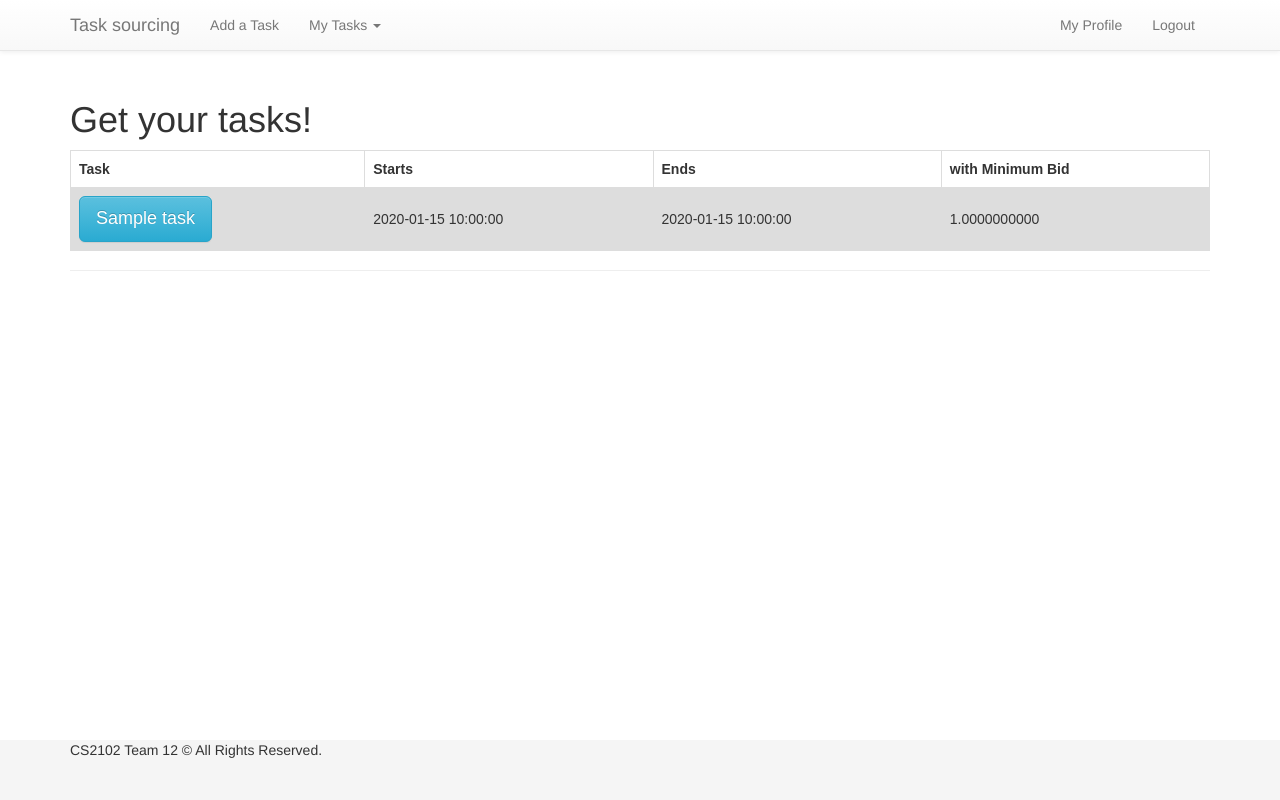
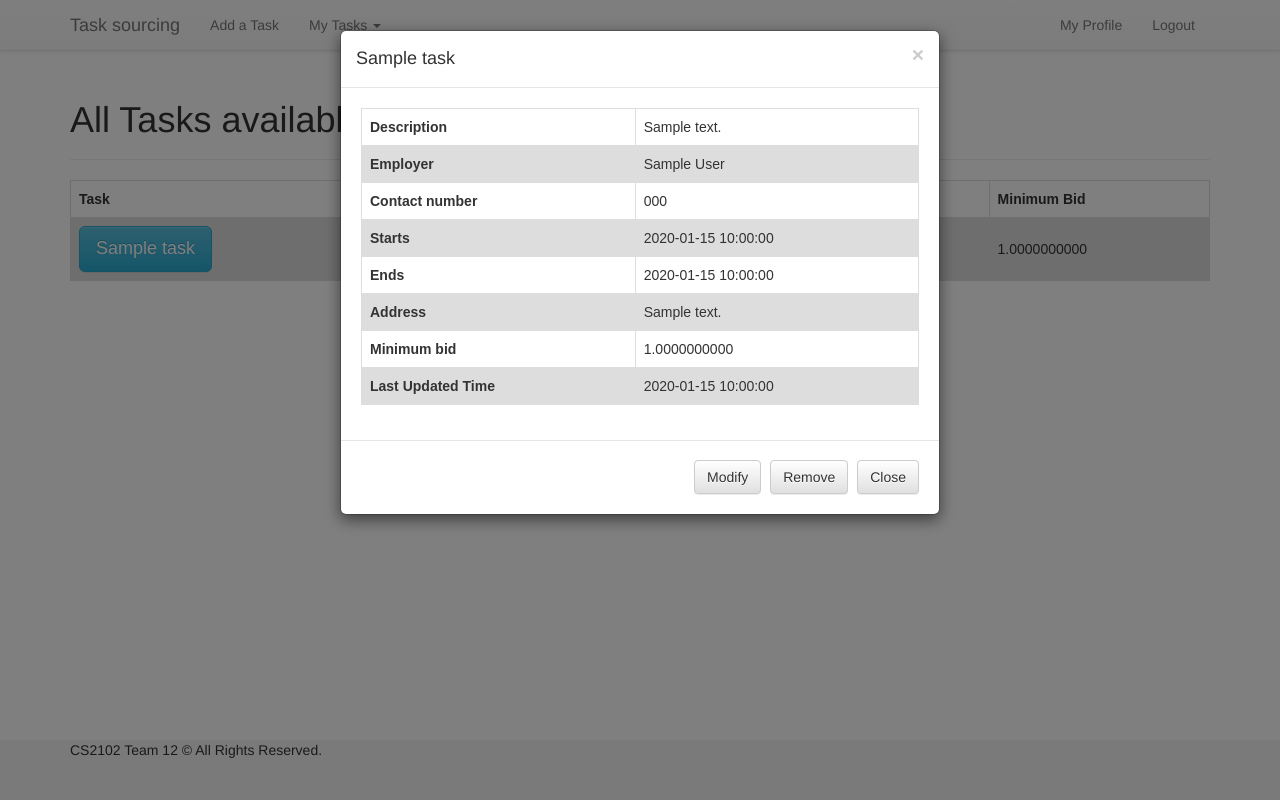
Before and after one commit to software-1234/cs2102_project, a Flask app: page / in a window 1280 px wide, after a click that opens the changed part. Run offline with Flask 2, Linux system fonts and the light colour scheme; a user stored in the database is signed in; tables that the repository leaves empty hold one stand-in row (values such as "Sample post"); some libraries are stand-ins or nearby versions.

Commit message:
Fix bugs with adding and task modal

```diff
--- a/app.py
+++ b/app.py
@@ -66,6 +66,7 @@ def add():
     form = AddForm(request.form)
     if(request.method == "POST"):
         if not (form.validate_on_submit()):
+            print(form.errors)
             flash('Task info is invalid. Try again')
             return render_template('pages/placeholder.add.html', form=form)
         task = Tasks(form.datetime_start.data, form.datetime_end.data, form.address.data, form.title.data, form.description.data, form.min_bid.data, form.datetime_expire.data)
@@ -78,14 +79,14 @@ def add():
 @login_required
 @app.route('/mytasks_employer')
 def mytasks_employer():
-    tasks = Tasks.query.filter_by(employer_user_id=current_user.get_id()).all()
+    tasks = Tasks.query.filter_by(employer_user_id=current_user.get_id()).order_by(Tasks.last_updated.desc()).all()
     role = "employer"
     return render_template('pages/placeholder.mytasks.html', **locals())
 
 @login_required
 @app.route('/mytasks_employee')
 def mytasks_employee():
-    tasks = Tasks.query.filter_by(employee_user_id=current_user.get_id()).all()
+    tasks = Tasks.query.filter_by(employee_user_id=current_user.get_id()).order_by(Tasks.last_updated.desc()).all()
     role = "employee"
     return render_template('pages/placeholder.mytasks.html', **locals())
 
--- a/templates/pages/placeholder.home.html
+++ b/templates/pages/placeholder.home.html
@@ -21,27 +21,89 @@ tr:nth-child(even) {
 
 	<div class="page-header">
 		{% if g.user.is_authenticated %}
-		<h1>Get your tasks! </h1>
-		<p class="form">
+		<h1>All Tasks available</h1>
+	</div>
+	<p class="form">
 			<table id = "t">
 				<tr>
 					<th>Task</th>
 					<th>Starts</th>
 					<th>Ends</th>
-					<th>with Minimum Bid</th>
+					<th>Minimum Bid</th>
 				</tr>
 				{% for task in tasks %}
 					<tr>
-            <td>
-              <a href="#{{task.task_id}}">
-              <button type="button" class="btn btn-info btn-lg" data-toggle="modal" data-target="#{{task.task_id}}">{{task.title}}</button>
-            </td>
+						<td>
+							<a href="#{{task.task_id}}">
+							<button type="button" class="btn btn-info btn-lg" data-toggle="modal" data-target="#{{task.task_id}}">{{task.title}}</button>
+						</td>
 						<td>{{task.datetime_start}}</td>
 						<td>{{task.datetime_end}}</td>
 						<td>{{task.min_bid}}</td>
 					</tr>
 				{% endfor %}
 			</table>
+			{% for task in tasks %}
+				<div class="container" >
+				<!-- Modal -->
+					<div class="modal fade" role="dialog" id="{{task.task_id}}">
+						<div class="modal-dialog">
+							<!-- Modal content-->
+							<div class="modal-content" >
+								<div class="modal-header" >
+									<button type="button" class="close" data-dismiss="modal" >&times;</button>
+									<h4 class="modal-title">{{task.title}}</h4>
+								</div>
+								<div class="modal-body" >
+									<table>
+										<thead>
+										</thead>
+										<tbody class="modal-table" aria-hidden="true">
+											<tr>
+												<th>Description</th>
+												<td>{{task.description}}</td>
+											</tr>
+											<tr>
+												<th>Employer</th>
+												<td>{{current_user.get_user(task.employer_user_id).display_name}}</td>
+											</tr>
+											<tr>
+												<th>Contact number</th>
+												<td>{{current_user.get_user(task.employer_user_id).contact_number}}</td>
+											</tr>
+											<tr>
+												<th>Starts</th>
+												<td>{{task.datetime_start}}</td>
+											</tr>
+											<tr>
+												<th>Ends</th>
+												<td>{{task.datetime_end}}</td>
+											</tr>
+											<tr>
+												<th>Address</th>
+												<td>{{task.address}}</td>
+											</tr>
+											<tr>
+												<th>Minimum bid</th>
+												<td>{{task.min_bid}}</td>
+											</tr>
+											<tr>
+												<th>Last Updated Time</th>
+												<td>{{task.last_updated}}</td>
+											</tr>
+										</tbody>
+									</table>
+								</div>
+								<div class="modal-footer" >
+									<button type="button" class="btn btn-default" data-dismiss="modal">Modify</button>
+									<button type="button" class="btn btn-default" data-dismiss="modal">Remove</button>
+									<button type="button" class="btn btn-default" data-dismiss="modal">Close</button>
+								</div>
+							</div>
+						</div>
+					</div>
+				</div>
+			{% endfor %}
 
 		</p>
 		{% endif %}
--- a/templates/pages/placeholder.mytasks.html
+++ b/templates/pages/placeholder.mytasks.html
@@ -34,7 +34,7 @@ tr:nth-child(even) {
 	    <th>Task</th>
 	    <th>Starts</th>
 	    <th>Ends</th>
-			<th>with Minimum Bid</th>
+			<th>Minimum Bid</th>
 	  </tr>
 		{% for task in tasks %}
 			<tr>
```
Also changed, not shown: forms.py (+9 -8 lines).
